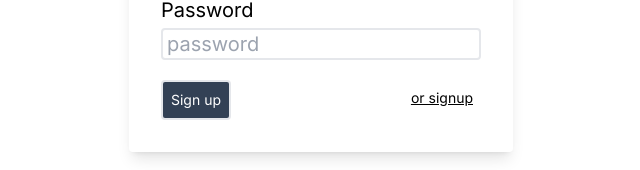
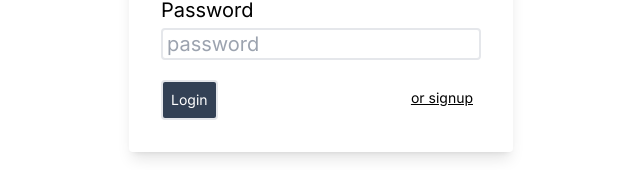
Before and after one commit to ParbhatKataria1/newsapp, a Next.js app: page /auth/login in a window 1280 px wide. Shown: the part 220-390 px from the top of the page, without its empty margins (319-959 px from the left). Built offline with nearby package versions, Linux system fonts and the light colour scheme; no server answers.

Commit message:
fix:text in login form

```diff
--- a/src/app/auth/login/page.tsx
+++ b/src/app/auth/login/page.tsx
@@ -1,13 +1,13 @@
 "use client";
-import React from "react";
+import React, { useContext } from "react";
 import signIn from "@/firebase/auth/signin";
 import { useRouter } from "next/navigation";
 import Link from "next/link";
-import { useAuthContext } from "@/context/AuthContext";
+import { AuthContext } from "@/context/AuthContext";
 
 function Page() {
   const [email, setEmail] = React.useState<String>("");
-  const { setUser } = useAuthContext()
+  const { setUser } = useContext(AuthContext)
   const [password, setPassword] = React.useState<String>("");
   const router = useRouter();
 
@@ -58,7 +58,7 @@ function Page() {
             className="mt-5 border-2 p-2 text-sm rounded bg-slate-700 text-white"
             type="submit"
           >
-            Sign up
+            Login
           </button>
 
           <Link className="mt-5 underline p-2 text-sm text-blue text-left" href={"/auth/signup"}>
--- a/src/app/components/card_main.tsx
+++ b/src/app/components/card_main.tsx
@@ -1,12 +1,12 @@
 'use client'
-import React from 'react';
+import React, { useContext } from 'react';
 import articles_data, { NewsSchema } from '@/utils/fetch';
 import Card from './card';
-import { MyComponentProps, useAuthContext } from '@/context/AuthContext';
+import { AuthContext, MyComponentProps } from '@/context/AuthContext';
 import { useRouter } from 'next/navigation';
 
 const CardMain = ({children}:MyComponentProps) => {
-    const { user } = useAuthContext();
+    const { user } = useContext(AuthContext)
       const router = useRouter();
       if (user == null) router.push("/auth/login")
   return (
--- a/src/app/page.tsx
+++ b/src/app/page.tsx
@@ -1,6 +1,5 @@
 import React, { useEffect, useState } from 'react';
 import Image from 'next/image'
-import { useAuthContext } from "@/context/AuthContext";
 import { useRouter } from "next/navigation";
 import Card from './components/card'
 import {NewsSchema} from '../utils/fetch'
--- a/src/context/AuthContext.tsx
+++ b/src/context/AuthContext.tsx
@@ -11,7 +11,7 @@ const auth = getAuth(firebase_app);
 
 export const AuthContext = React.createContext<ContextType>({user:"", setUser:()=>null});
 
-export const useAuthContext = () => React.useContext(AuthContext);
+// export const useAuthContext = () => React.useContext(AuthContext);
 
 export interface MyComponentProps {
     children: React.ReactNode;
```
Also changed, not shown: src/app/blog/[id]/page.tsx (indentation only).
